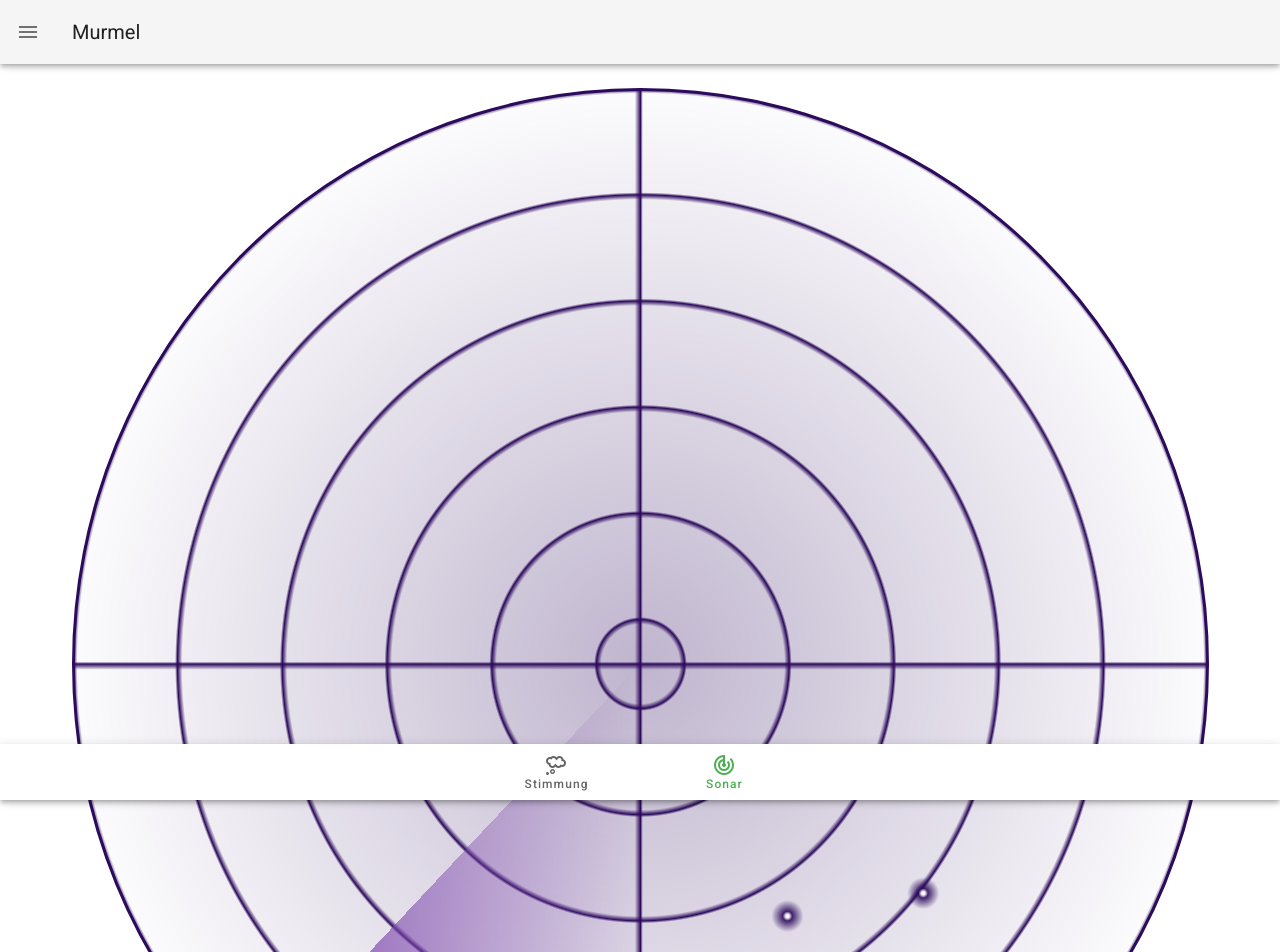
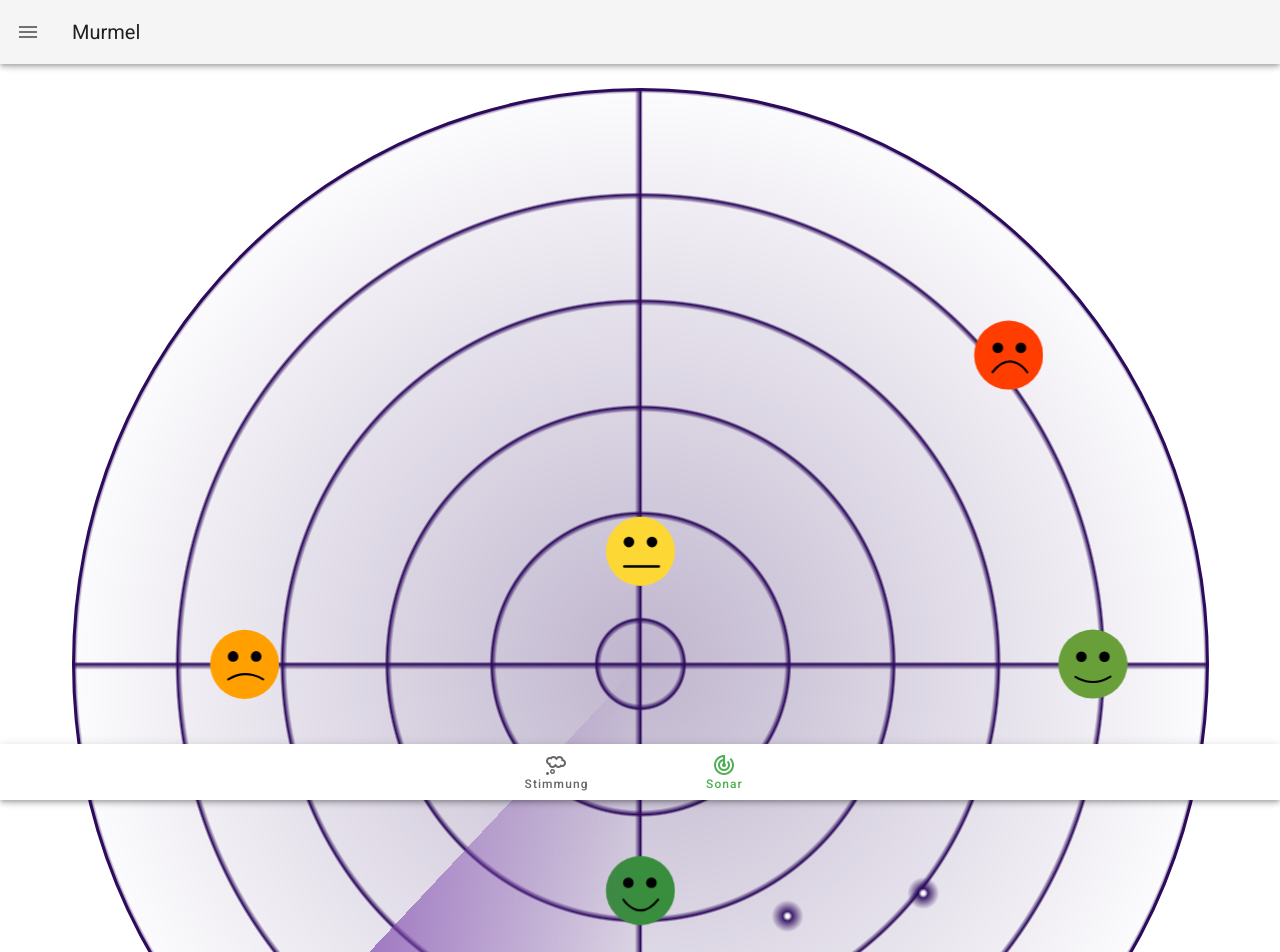
Before and after one commit to Inniag/murmeltier-frontend, a Nuxt app: page / in a window 1280 px wide. Shown: the top 952 px of the page. Built offline with nearby package versions, Linux system fonts and the light colour scheme.

Commit message:
Placed multiple dummies, needs cleanup.

```diff
--- a/pages/index.vue
+++ b/pages/index.vue
@@ -4,7 +4,19 @@
     <!-- <div class="radar-container"> -->
           <div class='radar'>
             <div id="test-mood-2">
-              <v-img  max-height="100px" max-width="100px" :src="require('../assets/mood-4.svg')" />
+              <v-img  max-height="70px" max-width="70px" :src="require('../assets/mood-4.svg')" />
+            </div>
+            <div id="test-mood-3">
+              <v-img  max-height="70px" max-width="70px" :src="require('../assets/mood-2.svg')" />
+            </div>
+            <div id="test-mood-4">
+              <v-img  max-height="70px" max-width="70px" :src="require('../assets/mood-3.svg')" />
+            </div>
+            <div id="test-mood-5">
+              <v-img  max-height="70px" max-width="70px" :src="require('../assets/mood-5.svg')" />
+            </div>
+            <div id="test-mood-6">
+              <v-img  max-height="70px" max-width="70px" :src="require('../assets/mood-1.svg')" />
             </div>
 
             <!-- <div class='sweep'></div> -->
@@ -69,9 +81,9 @@ body {
 // TODO: https://alligator.io/vuejs/dynamic-styles/
     #test-mood-2 {
     // transform: container: put it in the middle of the radar, rotate, move outside (percent of full radius), rotate back (all aligned)
-    transform: translate3d(-50%, -50%, 0) rotate(90deg) translateX(100%) rotate(-90deg);
+    transform: translate3d(-50%, -50%, 0) rotate(360deg) translateX(80%) rotate(-360deg);
     transform-origin: center;
-    position: relative;
+    position: absolute;
     top: 50%;
     left: 50%;
     width: 50%;
@@ -81,12 +93,68 @@ body {
     place-content: center;
     align-items: center;
 
-    //   transform: rotate(45deg) translate3d(-50%, -50%, 0);
-    // transform-origin: center;
-    // position: relative;
-    // top: 50%;
-    // left: 50%;
     }
+    #test-mood-4 {
+    // transform: container: put it in the middle of the radar, rotate, move outside (percent of full radius), rotate back (all aligned)
+    transform: translate3d(-50%, -50%, 0) rotate(270deg) translateX(20%) rotate(-270deg);
+    transform-origin: center;
+    position: absolute;
+    top: 50%;
+    left: 50%;
+    width: 50%;
+    height: 100px;
+    display: flex;
+    flex: 1 0 auto;
+    place-content: center;
+    align-items: center;
+
+    }
+    #test-mood-5 {
+    // transform: container: put it in the middle of the radar, rotate, move outside (percent of full radius), rotate back (all aligned)
+    transform: translate3d(-50%, -50%, 0) rotate(90deg) translateX(40%) rotate(-90deg);
+    transform-origin: center;
+    position: absolute;
+    top: 50%;
+    left: 50%;
+    width: 50%;
+    height: 100px;
+    display: flex;
+    flex: 1 0 auto;
+    place-content: center;
+    align-items: center;
+
+    }
+    #test-mood-3 {
+    // transform: container: put it in the middle of the radar, rotate, move outside (percent of full radius), rotate back (all aligned)
+    transform: translate3d(-50%, -50%, 0) rotate(180deg) translateX(70%) rotate(-180deg);
+    transform-origin: center;
+    position: absolute;
+    top: 50%;
+    left: 50%;
+    width: 50%;
+    height: 100px;
+    display: flex;
+    flex: 1 0 auto;
+    place-content: center;
+    align-items: center;
+
+    }
+    #test-mood-6 {
+    // transform: container: put it in the middle of the radar, rotate, move outside (percent of full radius), rotate back (all aligned)
+    transform: translate3d(-50%, -50%, 0) rotate(320deg) translateX(85%) rotate(-320deg);
+    transform-origin: center;
+    position: absolute;
+    top: 50%;
+    left: 50%;
+    width: 50%;
+    height: 100px;
+    display: flex;
+    flex: 1 0 auto;
+    place-content: center;
+    align-items: center;
+
+    }
+
 
 
     background:
```
